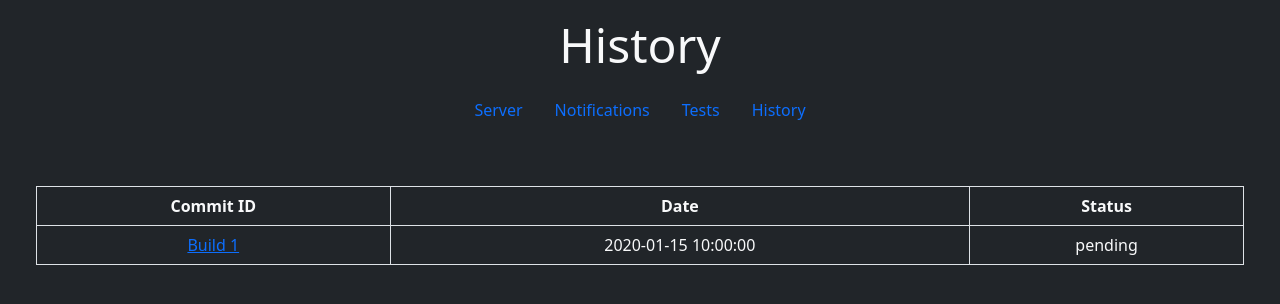
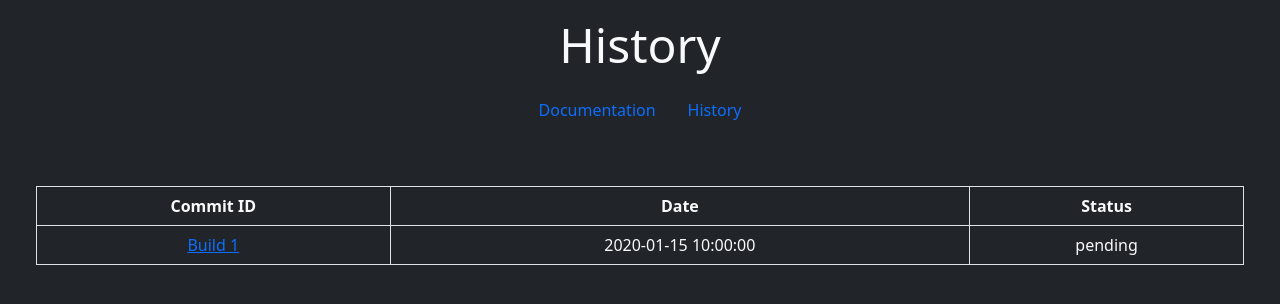
Before and after one commit to linus1996/DD2480-CI, a Flask app: page /builds in a window 1280 px wide. Shown: the top 304 px of the page. Run offline with Flask 2, Linux system fonts and the light colour scheme; a database or web service that is not in the repository returns one stand-in record (values such as "Sample title"); parts of the project's set-up code (start-up, migrations or seed data) failed here and were passed over.

Commit message:
Update history.html
Feature: amending navbar

```diff
--- a/src/templates/history.html
+++ b/src/templates/history.html
@@ -14,14 +14,9 @@
         </div>
         <nav class="navbar justify-content-center  mb-5">
             <ul class="nav">
+
                 <li class="nav-item">
-                  <a class="nav-link" href="server">Server</a>
-                </li>
-                <li class="nav-item">
-                  <a class="nav-link" href="notifications">Notifications</a>
-                </li>
-                <li class="nav-item">
-                  <a class="nav-link" href="tests">Tests</a>
+                  <a class="nav-link" href="documentation">Documentation</a>
                 </li>
                 <li class="nav-item">
                     <a class="nav-link" href="builds">History</a>
```
